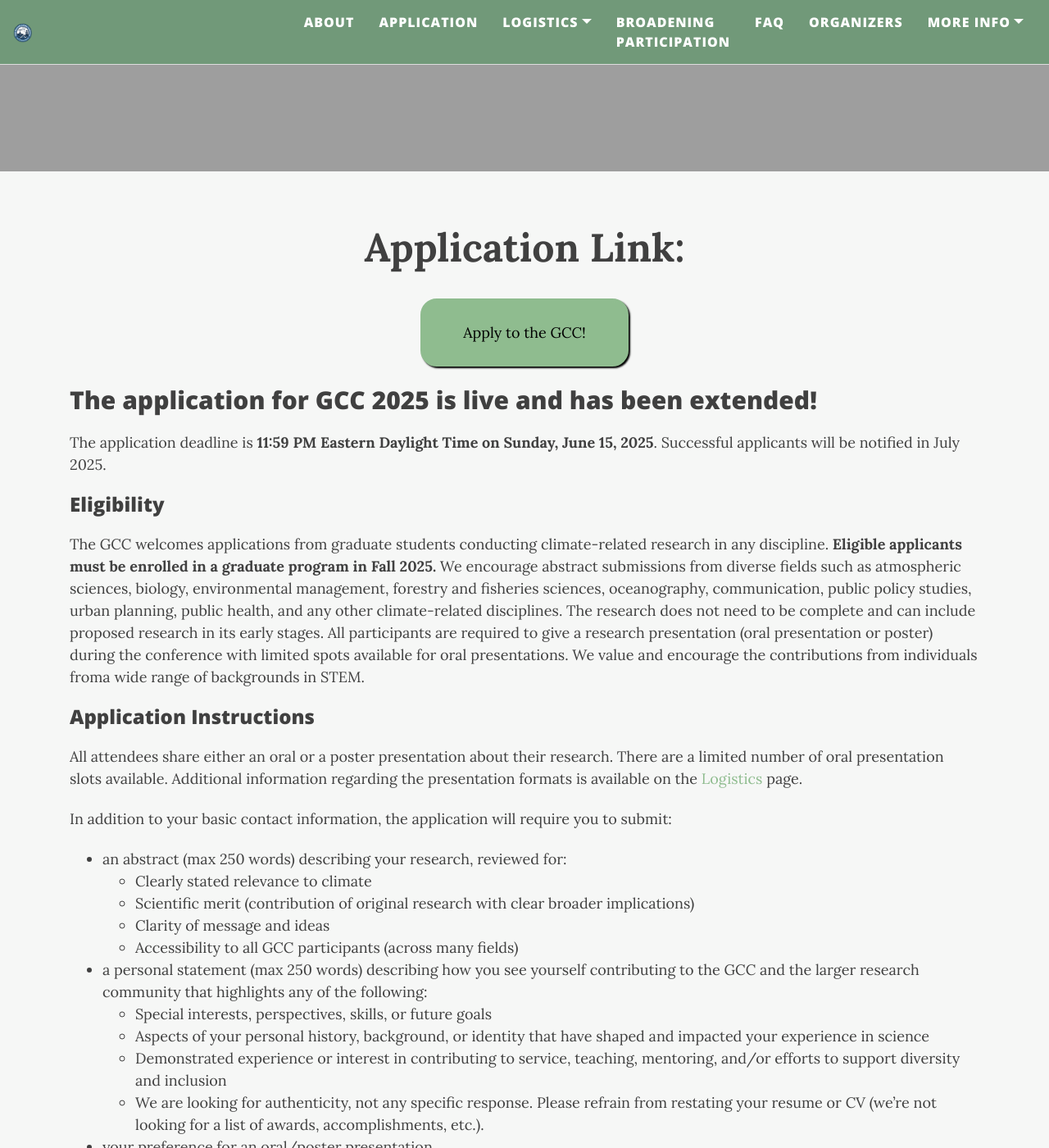
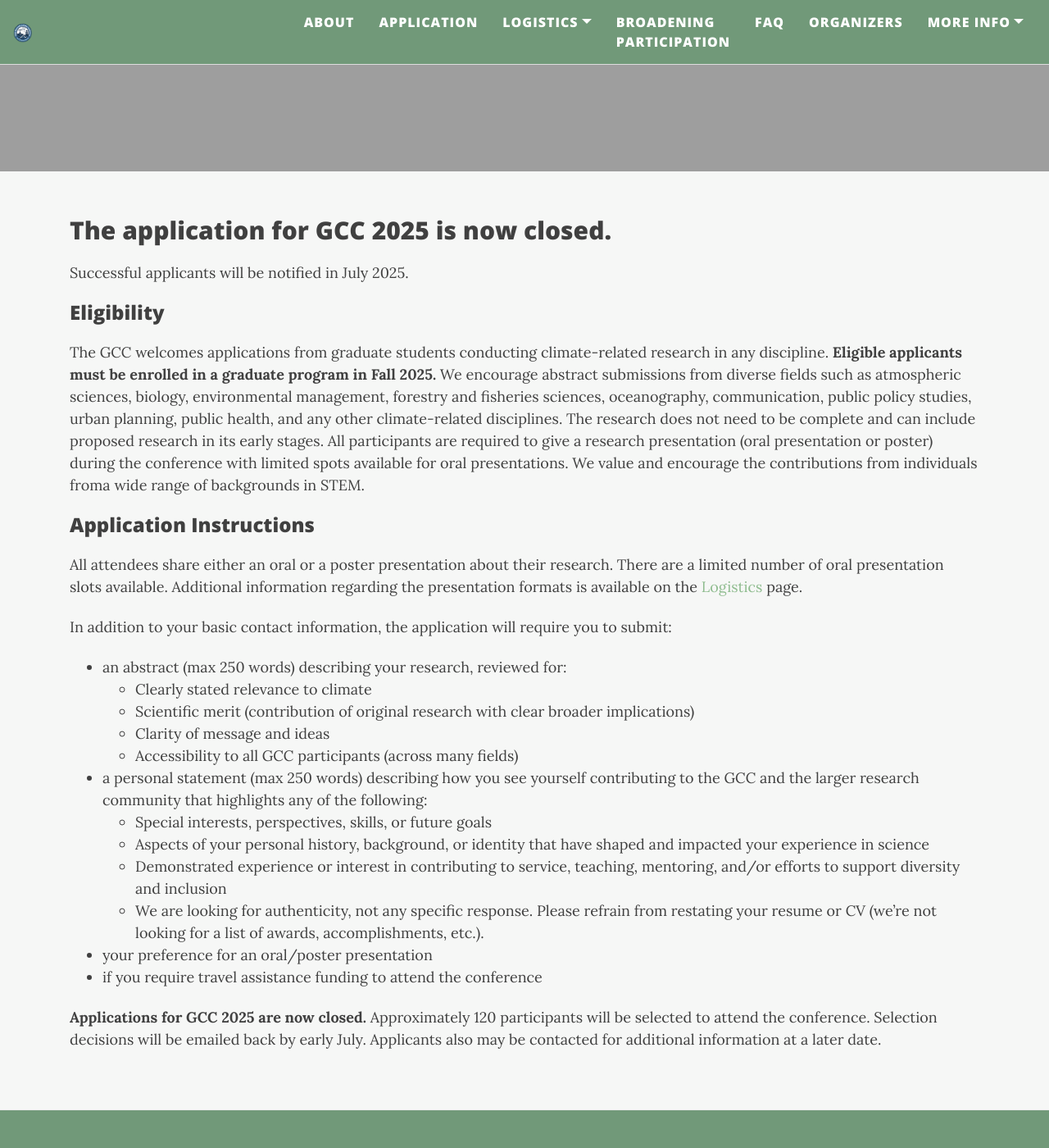
Before and after one commit to graduateclimateconference/graduateclimateconference.github.io, a Jekyll site: the page built from application.md, in a window 1280 px wide and 1400 px high, scrolled down 336 px. Shown: the whole window at 82% size. Built offline with Jekyll 4.4.1, drawn with Linux system fonts in a browser that asks for light colours; nearby versions of some CDN libraries; some of the changed text lies outside the part shown.

Commit message:
Update application.md

```diff
--- a/application.md
+++ b/application.md
@@ -4,7 +4,7 @@ title: Application
 subtitle: Applying to the Graduate Climate Conference
 cover-img: "/assets/img/WoodsHole2.jpeg"
 ---
-<p align="center"><font size="20"><strong>Application Link: </strong></font></p>
+<!--<p align="center"><font size="20"><strong>Application Link: </strong></font></p>
 
 <style>
 .button {
@@ -43,8 +43,8 @@ cover-img: "/assets/img/WoodsHole2.jpeg"
 </div>-->
 
 
-## The application for GCC 2025 is live and has been extended!
-The application deadline is __11:59 PM Eastern Daylight Time on Sunday, June 15, 2025__. Successful applicants will be notified in July 2025.
+## The application for GCC 2025 is now closed.
+Successful applicants will be notified in July 2025.
 
 <!-- ### Application for GCC 2024 are closed! -->
 
@@ -71,4 +71,4 @@ In addition to your basic contact information, the application will require you
 - your preference for an oral/poster presentation
 - if you require travel assistance funding to attend the conference
 
-__Completed applications must be submitted by 11:59 PM Eastern Daylight Time on Sunday, June 15th, 2025.__ Approximately 120 participants will be selected to attend the conference. Selection decisions will be emailed back by early July. Applicants also may be contacted for additional information at a later date.
+__Applications for GCC 2025 are now closed.__ Approximately 120 participants will be selected to attend the conference. Selection decisions will be emailed back by early July. Applicants also may be contacted for additional information at a later date.
```
